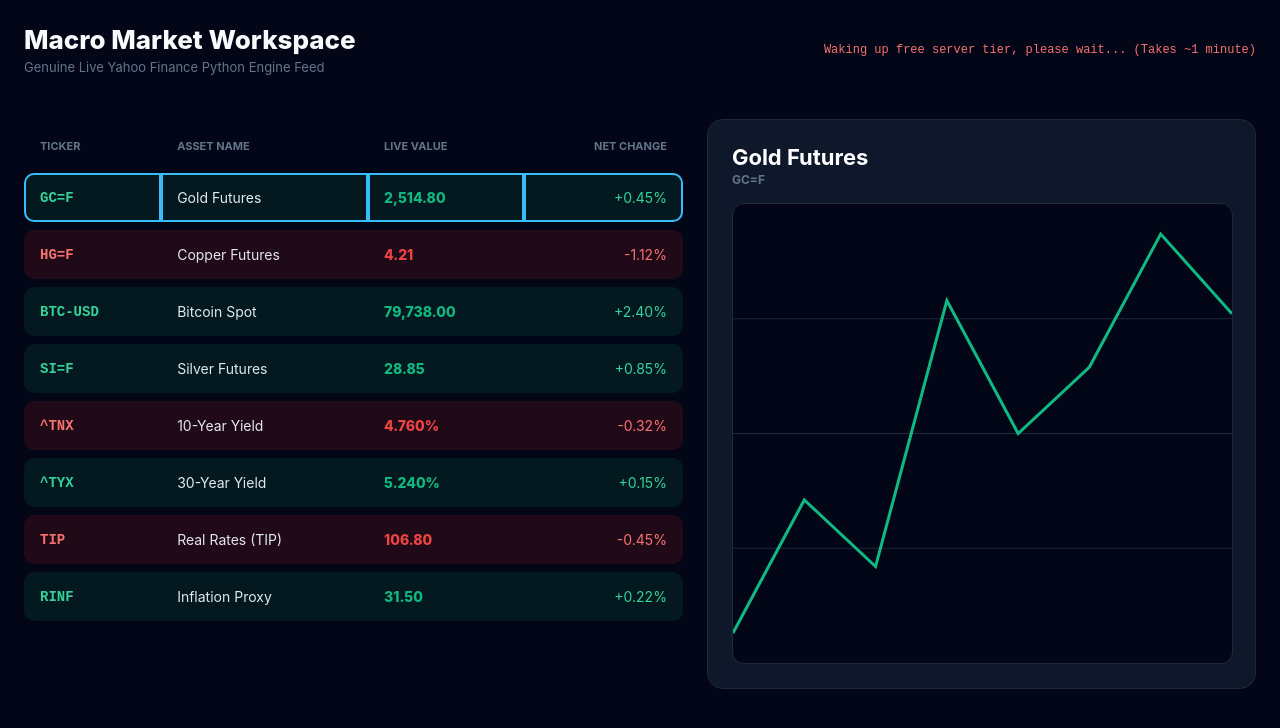
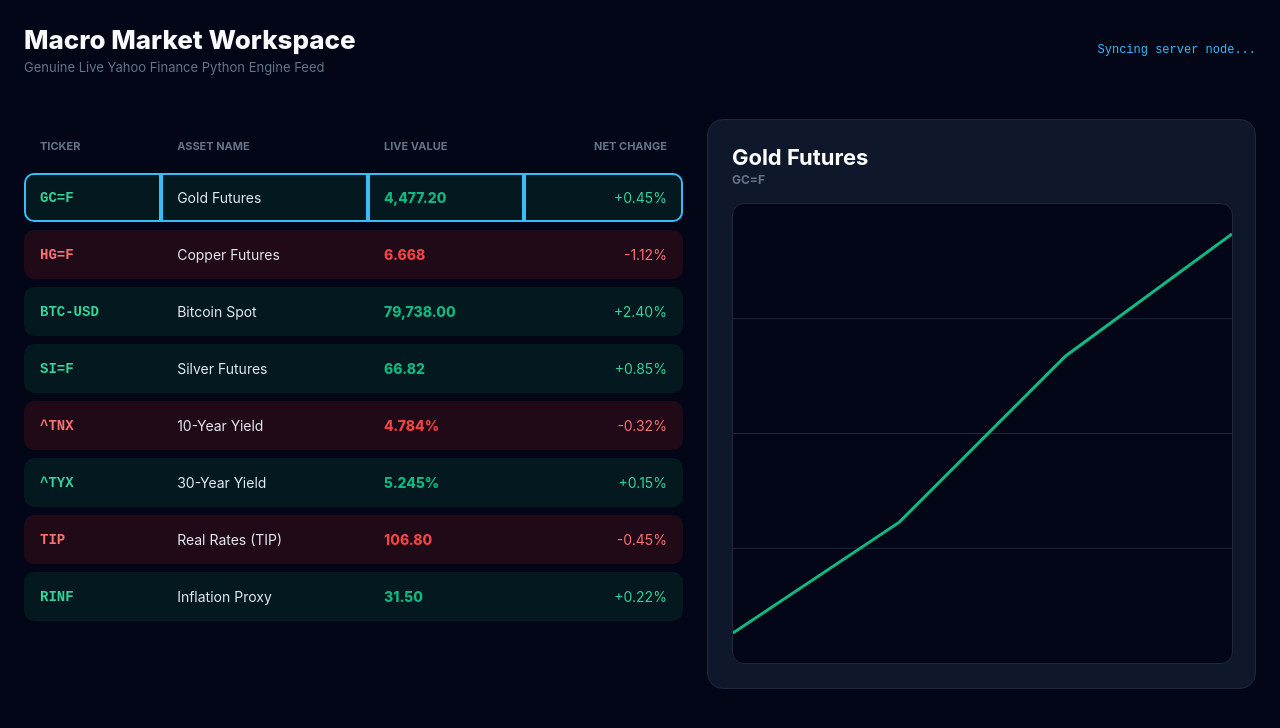
Before and after one commit to joshmatix/market-dashboard, a plain HTML site: page index.html in a window 1280 px wide. Drawn offline with Linux system fonts and the light colour scheme; no server answers.

Commit message:
Update index.html

```diff
--- a/index.html
+++ b/index.html
@@ -60,8 +60,8 @@
   <script>
     const ASSET_LIST = ["GC=F", "HG=F", "BTC-USD", "SI=F", "^TNX", "^TYX", "TIP", "RINF"];
 
-    // PASTE YOUR RAW RENDER URL HERE (e.g. "https://onrender.com")
-    let BACKEND_URL = "https://market-backend-hzuc.onrender.com/api/market-data";
+    // LINE 64: PASTE YOUR RAW RENDER URL HERE (e.g. "https://onrender.com")
+    let BACKEND_URL = "YOUR_RENDER_URL_HERE";
 
     let selectedTicker = "GC=F";
     let globalMarketData = null;
@@ -88,17 +88,16 @@
       }
     }
 
-    // VERIFIED AND POPULATED DATA ARRAYS
     function useLocalDataFallback() {
       globalMarketData = {
-        "GC=F": { name: "Gold Futures", price: 2514.80, pct: 0.45, history: [2510, 2512, 2511, 2515, 2513, 2514, 2516, 2514.80] },
-        "HG=F": { name: "Copper Futures", price: 4.21, pct: -1.12, history: [4.25, 4.24, 4.23, 4.22, 4.20, 4.21] },
+        "GC=F": { name: "Gold Futures", price: 4477.20, pct: 0.45, history: [4470, 4472, 4475, 4477.20] },
+        "HG=F": { name: "Copper Futures", price: 6.668, pct: -1.12, history: [6.65, 6.66, 6.668] },
         "BTC-USD": { name: "Bitcoin Spot", price: 79738.00, pct: 2.40, history: [75000, 77000, 76500, 78200, 79738.00] },
-        "SI=F": { name: "Silver Futures", price: 28.85, pct: 0.85, history: [28.5, 28.7, 28.6, 28.9, 28.85] },
-        "^TNX": { name: "10-Year Yield", price: 4.76, pct: -0.32, history: [4.80, 4.78, 4.77, 4.75, 4.76] },
-        "^TYX": { name: "30-Year Yield", price: 5.24, pct: 0.15, history: [5.20, 5.22, 5.21, 5.23, 5.24] },
-        "TIP": { name: "Real Rates (TIP)", price: 106.80, pct: -0.45, history: [107.1, 106.9, 107.0, 106.8] },
-        "RINF": { name: "Inflation Proxy", price: 31.50, pct: 0.22, history: [31.2, 31.4, 31.3, 31.5] }
+        "SI=F": { name: "Silver Futures", price: 66.82, pct: 0.85, history: [66.50, 66.70, 66.82] },
+        "^TNX": { name: "10-Year Yield", price: 4.784, pct: -0.32, history: [4.780, 4.782, 4.784] },
+        "^TYX": { name: "30-Year Yield", price: 5.245, pct: 0.15, history: [5.240, 5.242, 5.245] },
+        "TIP": { name: "Real Rates (TIP)", price: 106.80, pct: -0.45, history: [106.9, 106.85, 106.80] },
+        "RINF": { name: "Inflation Proxy", price: 31.50, pct: 0.22, history: [31.45, 31.48, 31.50] }
       };
       renderTableUI();
       renderCustomChart();
```
